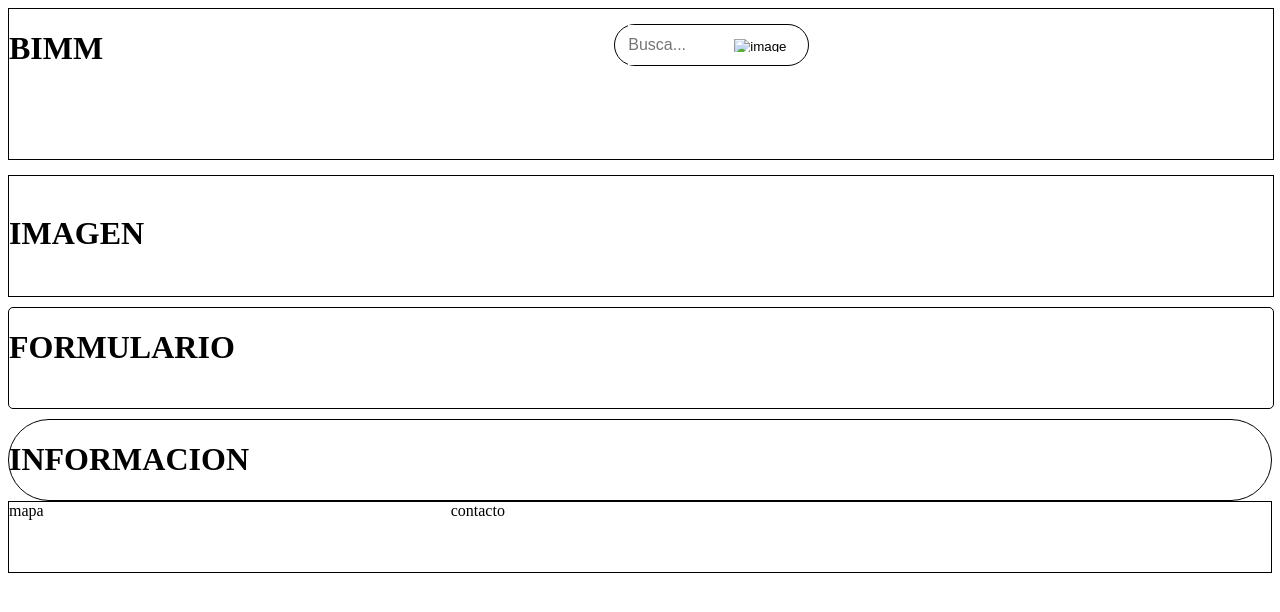
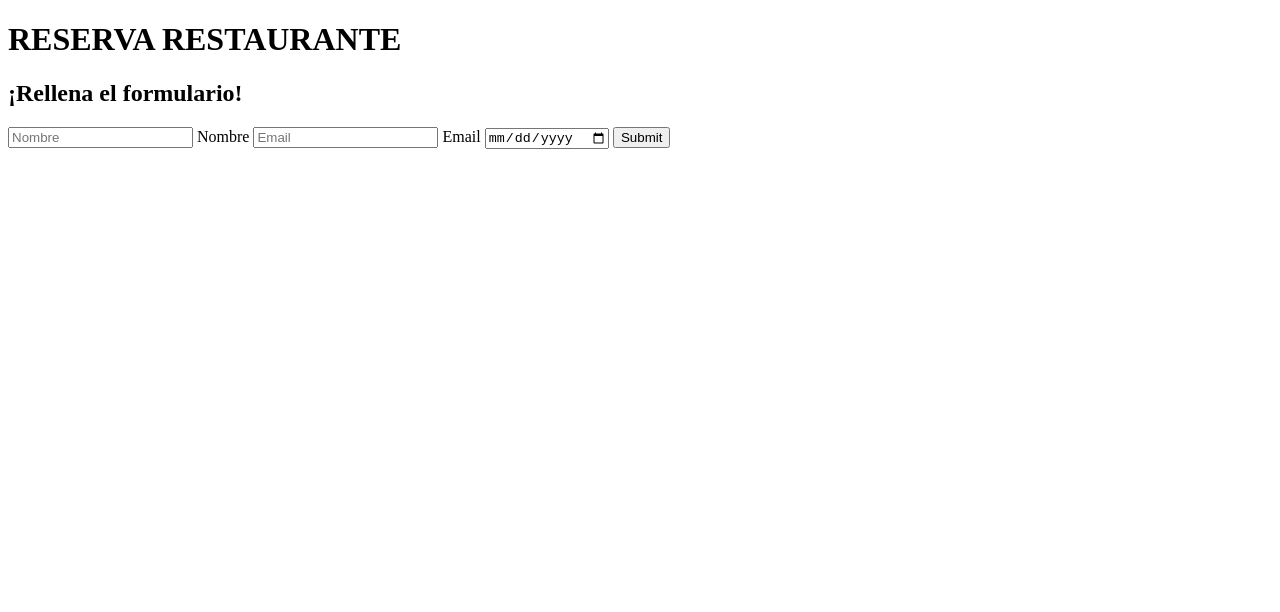
Before and after one commit to benazk/ProyectoMIIB, a plain HTML site: page Formularios/Restaurante/index.html in a window 1280 px wide. Drawn offline with Linux system fonts and the light colour scheme.

Commit message:
Update index.html

```diff
--- a/Formularios/Restaurante/index.html
+++ b/Formularios/Restaurante/index.html
@@ -1,40 +1,26 @@
 <!DOCTYPE html>
-<html lang="en">
-<head>
-    <meta charset="UTF-8">
-    <meta name="viewport" content="width=device-width, initial-scale=1.0">
-    <title>HOLA</title>
+<html lang="es">
+  <head>
+    <title>restaurante</title>
     <link rel="stylesheet" href="style.css">
-</head>
-<body>
-    <div class="header">
-        <h1 id="titulo">BIMM</h1>
-        <img class="logo" src="/imagenes/logo.jpg" alt="">
+  </head>
+  <body>
+    <h1>RESERVA RESTAURANTE</h1>
+    <div class="container">
+      <h2>¡Rellena el formulario!</h2>
+      <form action="" class="form">
 
-        <div class="buscador-form">
-            <input class="buscador-form_txt" type="text" placeholder="Busca..." name="" id="">
-            <button class="buscador-form_btn"><img class="buscador-form_img" style="height: 13px; width: 100%;" src="imagenes/buscador.png" alt="image"></button>
-        </div>
+        <input type="text" placeholder="Nombre" class="form__input" id="name" />
+        <label for="name" class="form__label">Nombre</label>
 
-        <img class="menu" src="/imagenes/hamburguesa.png" alt="">
+        <input type="email" placeholder="Email" class="form__input" id="email" />
+        <label for="email" class="form__label">Email</label>
 
+        <input type="date" placeholder="Extra" class="form__input" id="subject" />
+        <label for="subject" class="form__label"></label>
+
+        <input type="submit" placeholder="Extra" class="form__input" id="subject" />
+      </form>
     </div>
-    <div class="overview">
-        <img class="foto_overwiew" src="/imagenes/overview.png" alt="">
-        <h1>IMAGEN</h1>
-    </div>
-    <div class="inscripciones">
-        <h1>FORMULARIO</h1>
-        <form action="insert.php"></form>
-    </div>
-    <div class="informacion">
-        <h1>INFORMACION</h1>
-    </div>
-    <div class="mas_info">
-        <div id="mapa">mapa</div>
-        <div id="contacto">contacto</div>
-    </div>
-
-
-</body>
+  </body>
 </html>
```
